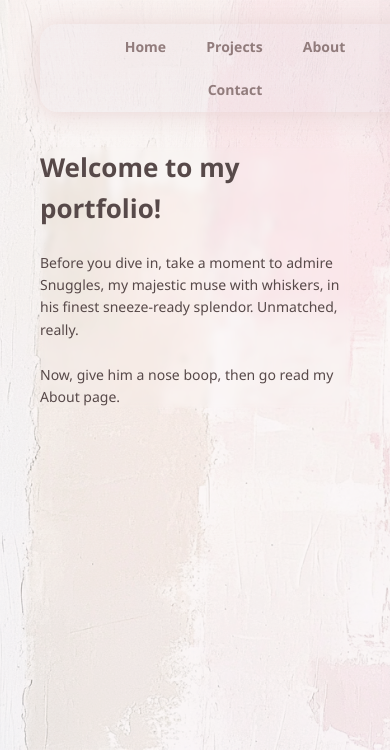
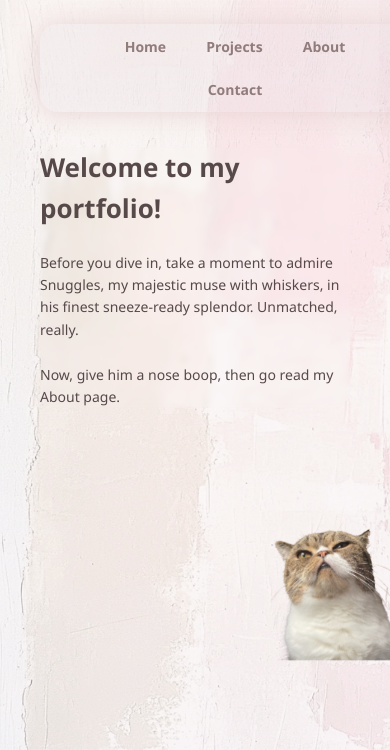
Before and after one commit to MarisaVertz/portfolio, a plain HTML site: page index.html in a window 390 px wide. Shown: the part 94-844 px from the top of the page. Drawn offline with nearby package versions, Linux system fonts and the light colour scheme.

Commit message:
mobile testing

```diff
--- a/style.css
+++ b/style.css
@@ -261,13 +261,15 @@ img {
   background-size: contain;
   background-position: center;
   background-repeat: no-repeat;
-  height: 350px;
-  width: 400px;
   position: fixed;
-  top: 60%;
-  left: 65%;
+  bottom: 10px;
+  right: 10px;
+  width: 40vw;
+  height: auto;
   z-index: 1;
   pointer-events: none;
+  display: block;
+  visibility: visible;
 }
 
 .snuggles-nose-button {
@@ -292,13 +294,13 @@ body.snuggle-page #snuggles-image {
   display: none;
 }
 
-@media (max-width: 768px) {
+@media (min-width: 769px) {
   .Snuggs {
-    width: 40vw;          /* Adjust image width for mobile */
-    height: auto;         /* Maintain aspect ratio */
-    bottom: 10px;         /* Position at the bottom on mobile */
-    right: 5px;          /* Position on the right side of the screen */
-    top: auto;            /* Remove top positioning */
-    left: auto;           /* Reset left positioning */
+    width: 400px;
+    height: 350px;
+    top: 60%;
+    left: 65%;
+    bottom: auto;
+    right: auto;
   }
 }
```
